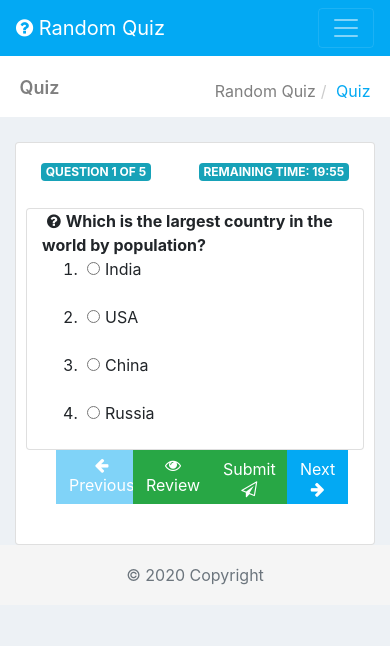
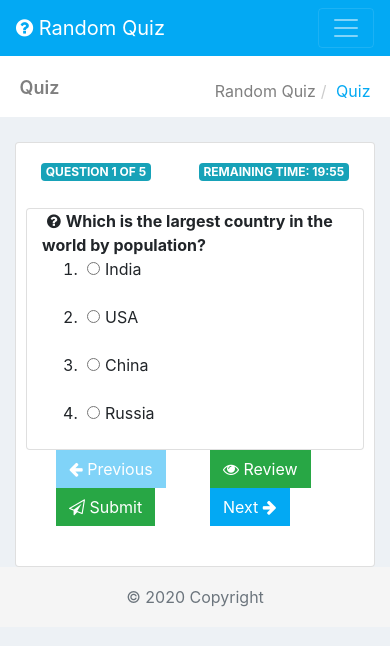
Before and after one commit to Aniket17/procom-quiz, an Angular app: page /quiz in a window 390 px wide. Shown: the top 646 px of the page. Built offline with nearby package versions, Linux system fonts and the light colour scheme.

Commit message:
removed fixed columns for mobiles

```diff
--- a/src/app/components/quiz-toobar/quiz-toobar.component.html
+++ b/src/app/components/quiz-toobar/quiz-toobar.component.html
@@ -1,17 +1,17 @@
 <div class="container">
     <div class="row justify-content-between">
-        <div class="col-3">
+        <div class="col">
             <button class="btn btn-info" [disabled]="prevDisabled" (click)="previous()"> <i
                     class="fa fa-arrow-left"></i>
                 Previous</button>
         </div>
-        <div class="col-3">
+        <div class="col">
             <button class="btn btn-success" (click)="review($event)"> <i class="fa fa-eye"></i> Review</button>
         </div>
-        <div class="col-3">
-            <button class="btn btn-success" (click)="submit()">Submit <i class="fa fa-send-o"></i></button>
+        <div class="col">
+            <button class="btn btn-success" (click)="submit()"><i class="fa fa-send-o"></i> Submit </button>
         </div>
-        <div class="col-3">
+        <div class="col">
             <button class="btn btn-info" [disabled]="nextDisabled" (click)="next()">Next <i
                     class="fa fa-arrow-right"></i></button>
         </div>
```
